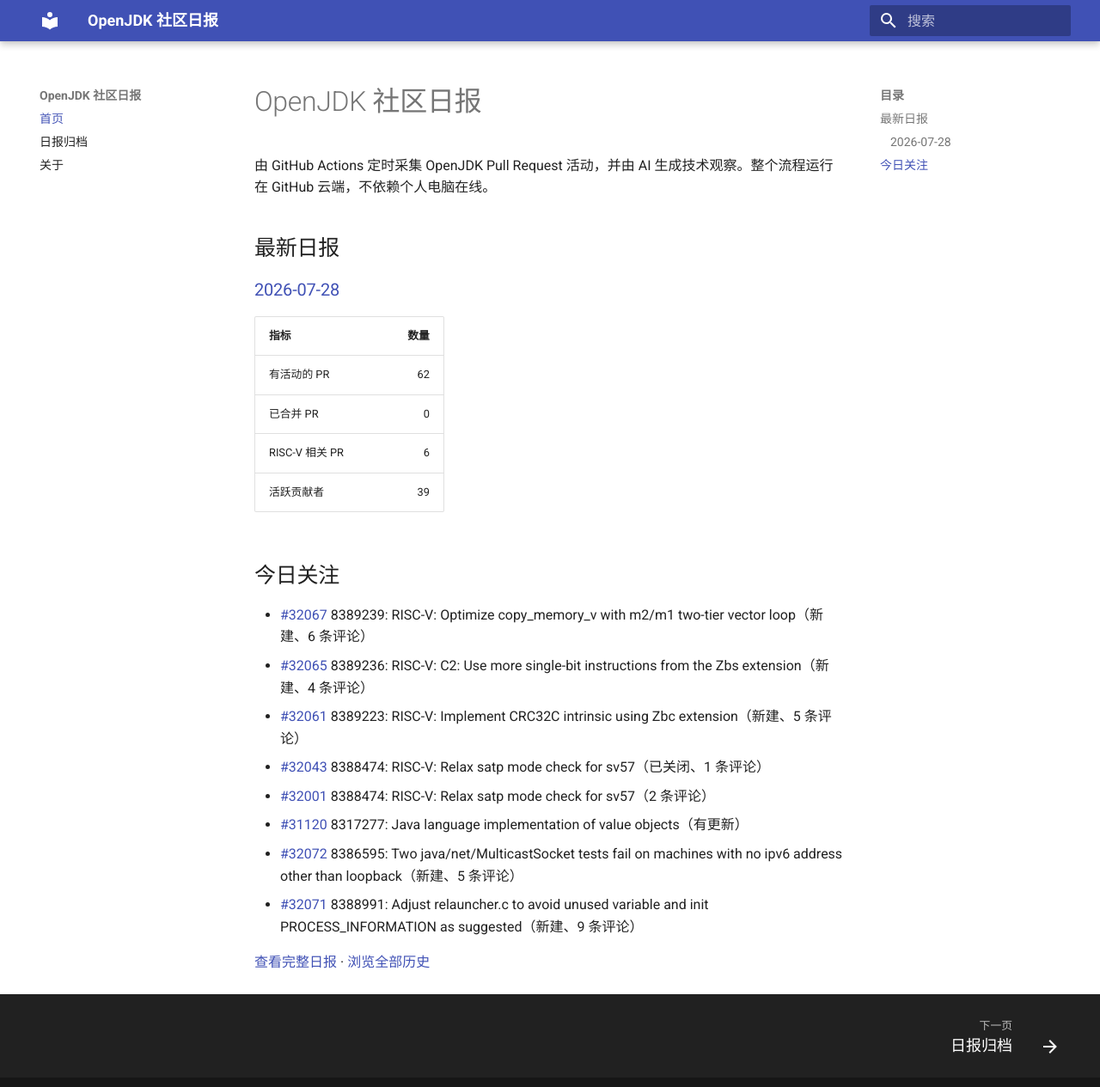
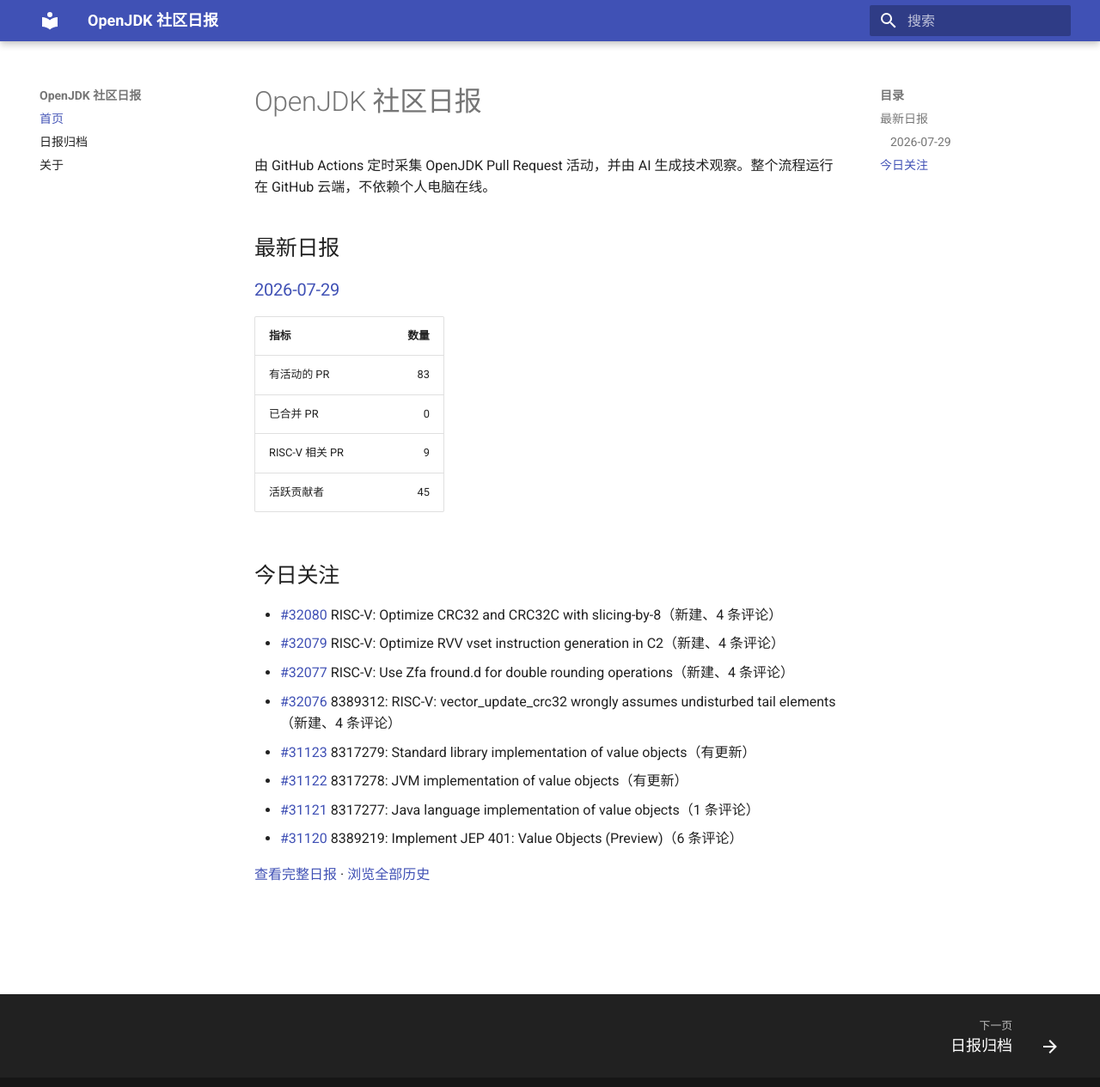
Before and after one commit to DingliZhang/openjdk-daily, an MkDocs documentation site: the page built from docs/index.md, in a window 1280 px wide and 1278 px high. Shown: the top 1265 px of the window at 86% size. Built offline with MkDocs 1.6.1 and Material for MkDocs 9.7.7, drawn with Linux system fonts in a browser that asks for light colours.

Commit message:
report: add OpenJDK daily report

```diff
--- a/docs/index.md
+++ b/docs/index.md
@@ -4,24 +4,24 @@
 
 ## 最新日报
 
-### [2026-07-28](reports/2026/2026-07-28.md)
+### [2026-07-29](reports/2026/2026-07-29.md)
 
 | 指标 | 数量 |
 |---|---:|
-| 有活动的 PR | 62 |
+| 有活动的 PR | 83 |
 | 已合并 PR | 0 |
-| RISC-V 相关 PR | 6 |
-| 活跃贡献者 | 39 |
+| RISC-V 相关 PR | 9 |
+| 活跃贡献者 | 45 |
 
 ## 今日关注
 
-- [#32067](https://github.com/openjdk/jdk/pull/32067) 8389239: RISC-V: Optimize copy_memory_v with m2/m1 two-tier vector loop（新建、6 条评论）
-- [#32065](https://github.com/openjdk/jdk/pull/32065) 8389236: RISC-V: C2: Use more single-bit instructions from the Zbs extension（新建、4 条评论）
-- [#32061](https://github.com/openjdk/jdk/pull/32061) 8389223: RISC-V: Implement CRC32C intrinsic using Zbc extension（新建、5 条评论）
-- [#32043](https://github.com/openjdk/jdk/pull/32043) 8388474: RISC-V: Relax satp mode check for sv57（已关闭、1 条评论）
-- [#32001](https://github.com/openjdk/jdk/pull/32001) 8388474: RISC-V: Relax satp mode check for sv57（2 条评论）
-- [#31120](https://github.com/openjdk/jdk/pull/31120) 8317277: Java language implementation of value objects（有更新）
-- [#32072](https://github.com/openjdk/jdk/pull/32072) 8386595: Two java/net/MulticastSocket tests fail on machines with no ipv6 address other than loopback（新建、5 条评论）
-- [#32071](https://github.com/openjdk/jdk/pull/32071) 8388991: Adjust relauncher.c to avoid unused variable and init PROCESS_INFORMATION as suggested（新建、9 条评论）
+- [#32080](https://github.com/openjdk/jdk/pull/32080) RISC-V: Optimize CRC32 and CRC32C with slicing-by-8（新建、4 条评论）
+- [#32079](https://github.com/openjdk/jdk/pull/32079) RISC-V: Optimize RVV vset instruction generation in C2（新建、4 条评论）
+- [#32077](https://github.com/openjdk/jdk/pull/32077) RISC-V: Use Zfa fround.d for double rounding operations（新建、4 条评论）
+- [#32076](https://github.com/openjdk/jdk/pull/32076) 8389312: RISC-V: vector_update_crc32 wrongly assumes undisturbed tail elements（新建、4 条评论）
+- [#31123](https://github.com/openjdk/jdk/pull/31123) 8317279: Standard library implementation of value objects（有更新）
+- [#31122](https://github.com/openjdk/jdk/pull/31122) 8317278: JVM implementation of value objects（有更新）
+- [#31121](https://github.com/openjdk/jdk/pull/31121) 8317277: Java language implementation of value objects（1 条评论）
+- [#31120](https://github.com/openjdk/jdk/pull/31120) 8389219: Implement JEP 401: Value Objects (Preview)（6 条评论）
 
-[查看完整日报](reports/2026/2026-07-28.md) · [浏览全部历史](reports/index.md)
+[查看完整日报](reports/2026/2026-07-29.md) · [浏览全部历史](reports/index.md)
```
Also changed, not shown: docs/reports/2026/2026-07-29.md (added, +200 -0 lines), docs/reports/index.md (+2 -1 lines), 1 other file.
